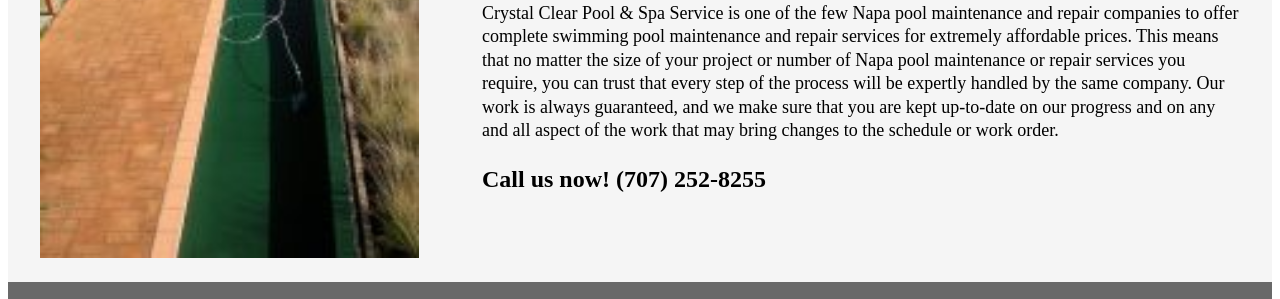
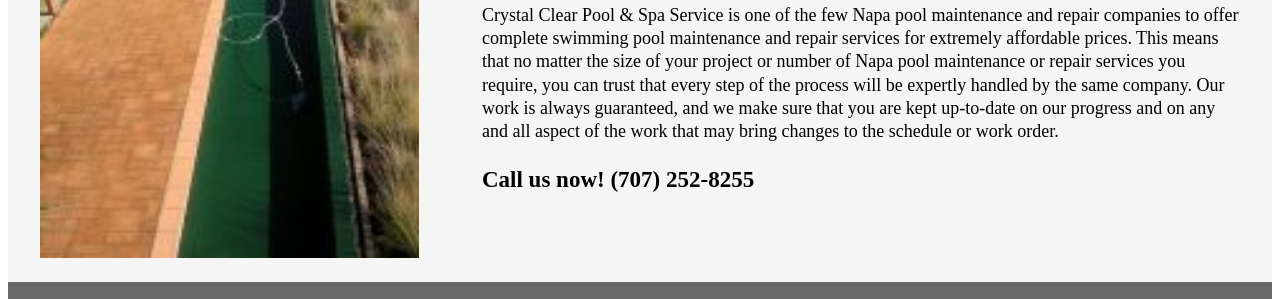
Before and after one commit to hintonbradley/image-text-component, a plain HTML site: page index.html in a window 1280 px wide. Shown: the part 149-448 px from the top of the page. Drawn offline with Linux system fonts and the light colour scheme.

Commit message:
style resize

```diff
--- a/style.css
+++ b/style.css
@@ -30,7 +30,7 @@
 }
 
 .ic5050 h3 {
-    font-size: 2.4vw;
+    font-size: 2.2vw;
 }
 
 .ic5050 p {
@@ -64,7 +64,7 @@
     }
 
     .ic5050 h3 {
-        font-size: 24px;
+        font-size: 23px;
     }
 
     .ic5050 p {
```
